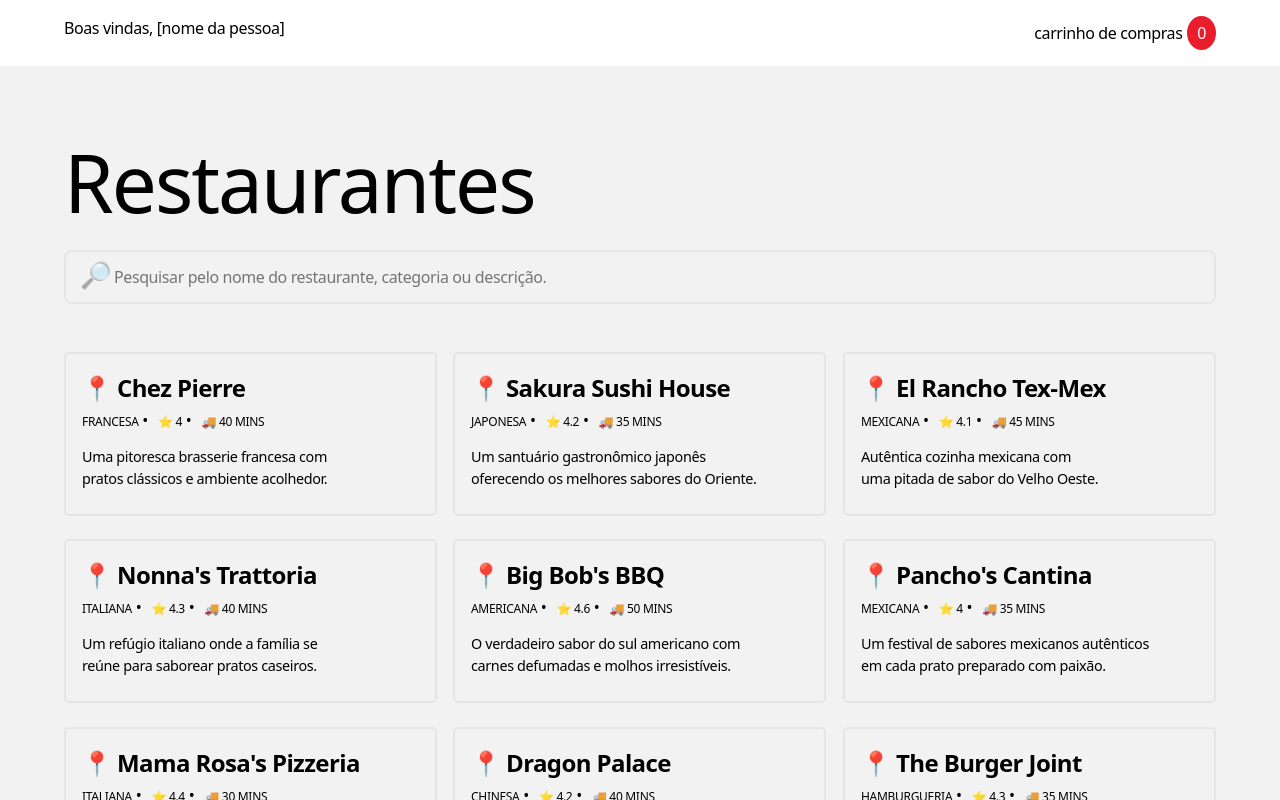
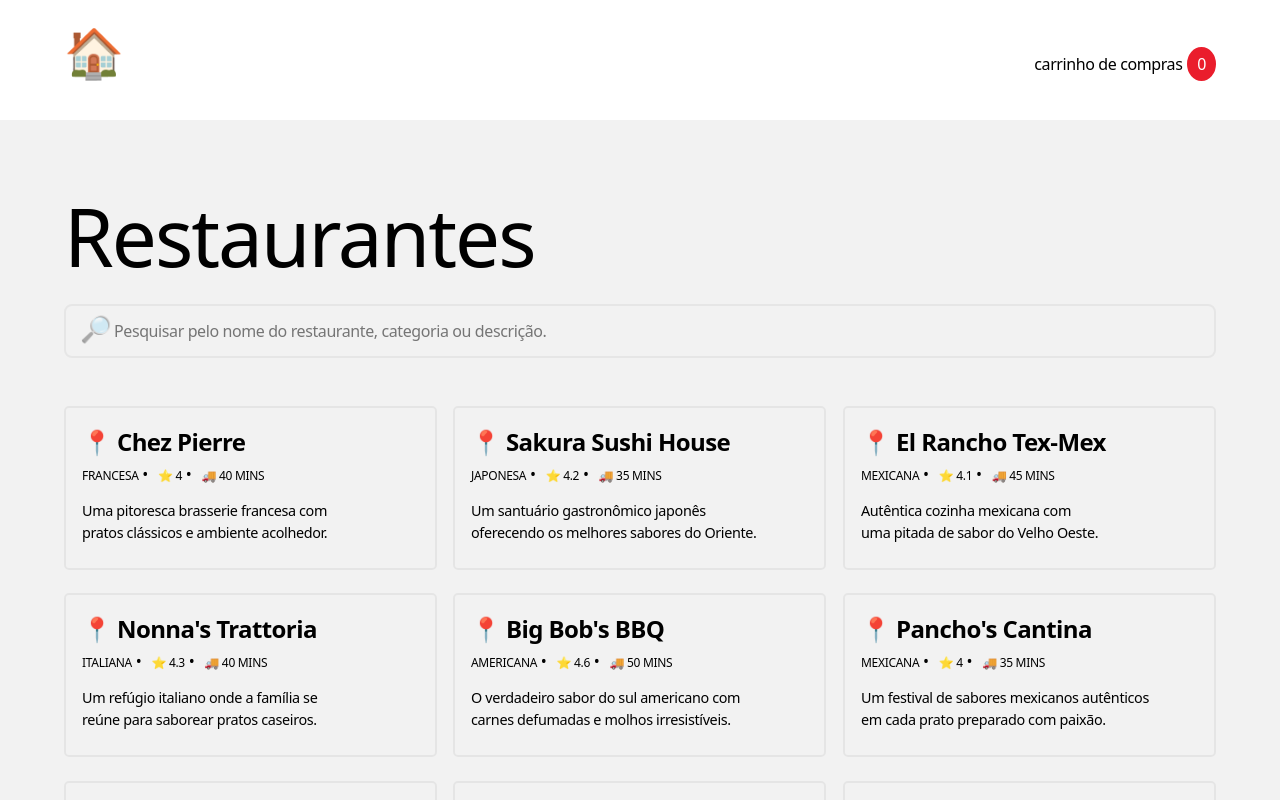
Before and after one commit to and-lz/ada-modulo-react, a React (Vite) app: page / in a window 1280 px wide. Shown: the top 800 px of the page. Built offline with nearby package versions, Linux system fonts and the light colour scheme.

Commit message:
Link para home

```diff
--- a/src/App.scss
+++ b/src/App.scss
@@ -119,6 +119,7 @@
   }
   .row {
     display: flex;
+    align-items: baseline;
     justify-content: space-between;
   }
 }
@@ -268,3 +269,7 @@
     opacity: 0.5;
   }
 }
+
+header .row a {
+  font-size: 3rem;
+}
--- a/src/App.tsx
+++ b/src/App.tsx
@@ -2,7 +2,7 @@
 import PaginaCardapioRestaurante from "./pages/PaginaCardapioRestaurante";
 import PaginaRestaurantes from "./pages/PaginaRestaurantes";
 
-import { Routes, Route } from "react-router-dom";
+import { Routes, Route, Link } from "react-router-dom";
 
 function App() {
   return (
@@ -10,7 +10,7 @@
       <header>
         <div className="container">
           <div className="row">
-            <span>Boas vindas, [nome da pessoa]</span>
+            <Link to={"/"}>🏠</Link>
             <div className="shopping-cart">
               carrinho de compras
               <span className="badge">0</span>
```
